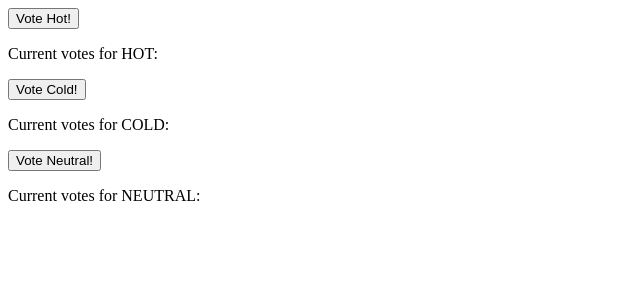
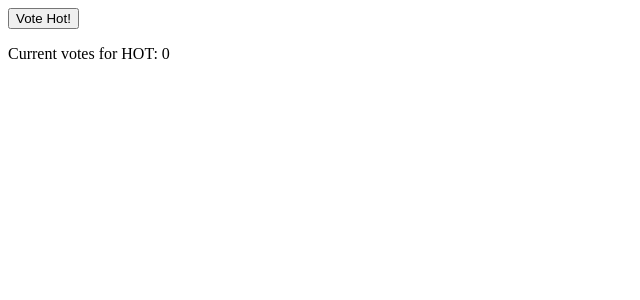
Before and after one commit to evadinckel/Facilities-App, a React (Create React App) app: page / in a window 1280 px wide. Shown: the top 300 px of the page, without its empty margins (0-640 px from the left). Built offline with nearby package versions, Linux system fonts and the light colour scheme.

Commit message:
Added wrapper, passing props to button

```diff
--- a/src/App.js
+++ b/src/App.js
@@ -1,15 +1,11 @@
 import React, { Component } from 'react';
-import VoteHotButton from './VoteHotButton.js';
-import VoteColdButton from './VoteColdButton.js';
-import VoteNeutralButton from './VoteNeutralButton.js';
+import Wrapper from './Wrapper.js';
 
 class App extends Component {
   render() {
     return (
       <div>
-        <VoteHotButton />
-        <VoteColdButton />
-        <VoteNeutralButton />
+        <Wrapper />
       </div>
     );
   }
--- a/src/VoteHotButton.js
+++ b/src/VoteHotButton.js
@@ -1,35 +1,16 @@
 import React from 'react';
 // import './index.css';
-import axios from 'axios';
 
 class VoteHotButton extends React.Component {
-  constructor(props) {
-    super(props);
-    this.state = {
-      currentVote: null
-    };
-  }
-
-  buttonClick() {
-    axios
-      .get('/vote_hot')
-      .then(response => {
-        this.setState({ currentVote: response.data.votes });
-        console.log(response);
-      })
-      .catch(error => {
-        console.log(error);
-      });
-  }
 
   render() {
     return (
       <div className="HotClass">
         <header className="App-header" />
-        <button id="hotButton" onClick={() => this.buttonClick()}>
+        <button id="hotButton" onClick={this.props.onclick}>
           Vote Hot!
         </button>
-        <p id="voteDisplay">Current votes for HOT: {this.state.currentVote}</p>
+        <p id="voteDisplay">Current votes for HOT: {this.props.count}</p>
       </div>
     );
   }
--- /dev/null
+++ b/src/Wrapper.js
@@ -0,0 +1,38 @@
+import React, { Component } from 'react';
+import VoteHotButton from './VoteHotButton.js';
+import axios from 'axios';
+
+// import VoteColdButton from './VoteColdButton.js';
+// import VoteNeutralButton from './VoteNeutralButton.js';
+
+class Wrapper extends Component {
+  constructor(props) {
+    super(props);
+    this.buttonClick = this.buttonClick.bind(this);
+    this.state = {
+      hotVote: 0
+    };
+  }
+
+  buttonClick() {
+    console.log(this)
+    axios
+      .get('/vote_hot')
+      .then(response => {
+        this.setState({ hotVote: response.data.votes });
+      })
+      .catch(error => {
+        console.log(error);
+      });
+  }
+
+  render() {
+    return (
+      <div>
+        <VoteHotButton count={this.state.hotVote} onclick={this.buttonClick} />
+      </div>
+    );
+  }
+}
+
+export default Wrapper;
```
